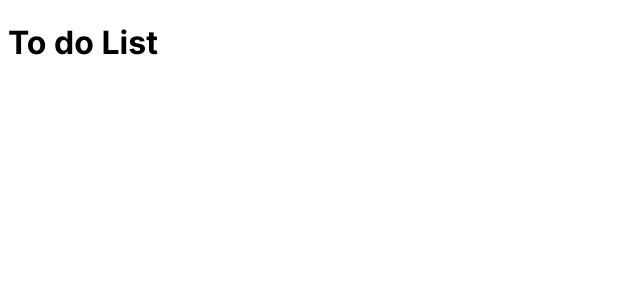
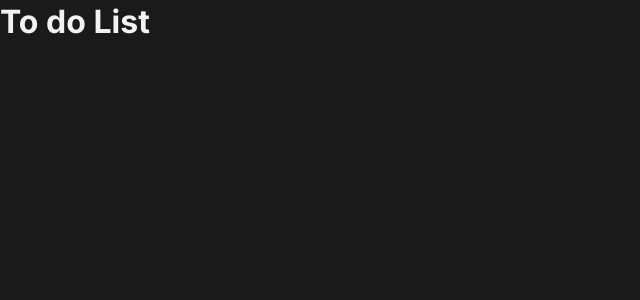
Before and after one commit to dantevicenzo/challenge-ignite-react-js-01-todo-list, a React (Vite) app: page / in a window 1280 px wide. Shown: the top 300 px of the page, without its empty margins (0-640 px from the left). Built offline with nearby package versions, Linux system fonts and the light colour scheme.

Commit message:
global styles

```diff
--- a/src/global.css
+++ b/src/global.css
@@ -13,7 +13,18 @@
     --danger: #E25858;
 }
 
+* {
+    margin: 0;
+    padding: 0;
+    box-sizing: border-box;
+}
+
+body {
+    background-color: var(--gray-600);
+}
+
 body, input, select, textarea {
     font-family: 'Inter', sans-serif;
     line-height: 1.4;
+    color: var(--gray-100);
 }
```
